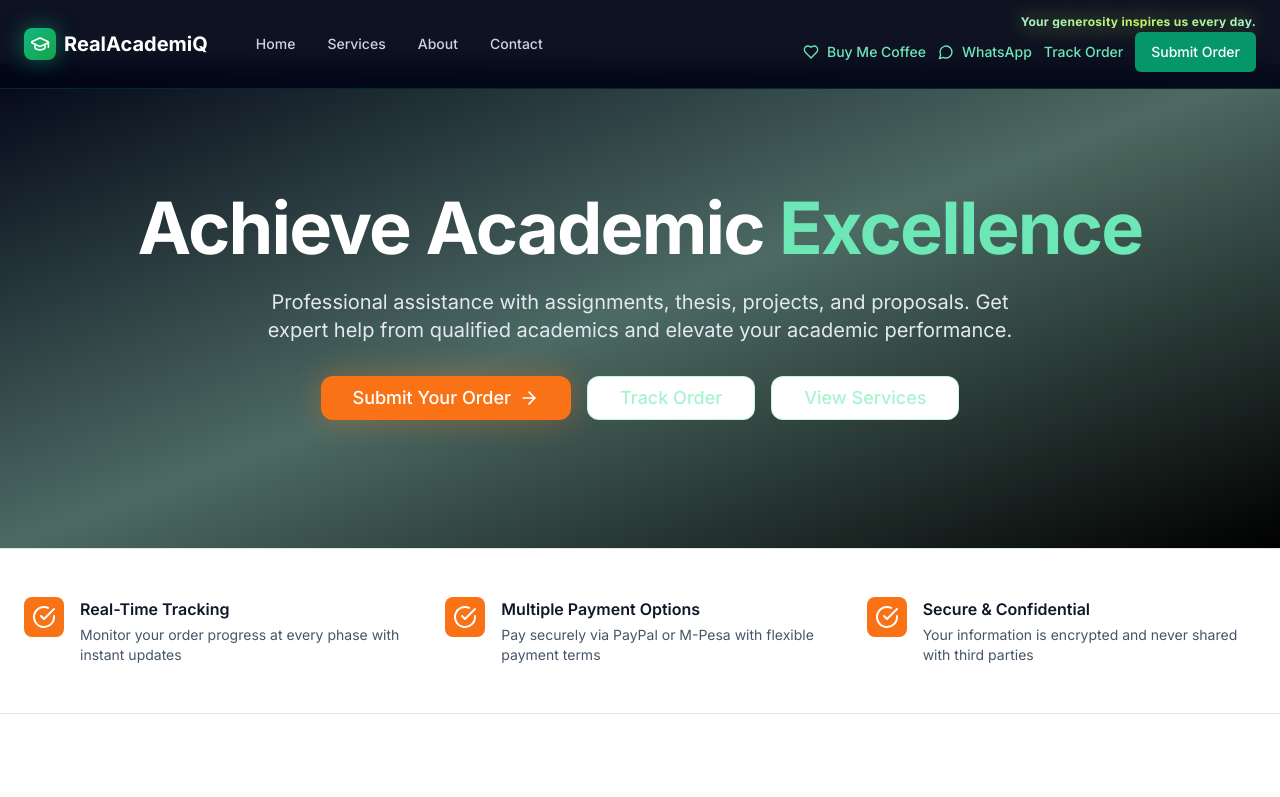
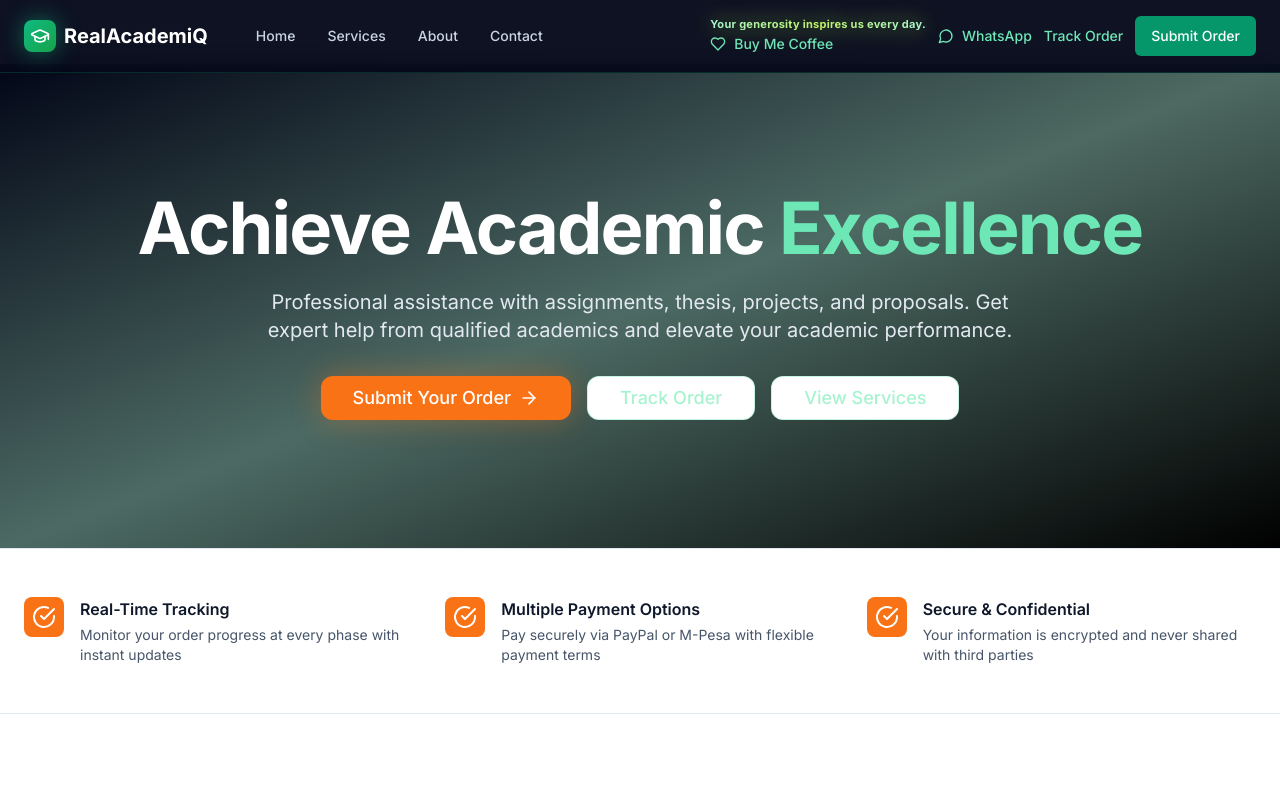
Before and after one commit to WolfriderReal/RealAcademiQ-, a Next.js app: page / in a window 1280 px wide. Shown: the top 797 px of the page. Built offline with nearby package versions, Linux system fonts and the light colour scheme.

Commit message:
Position blinking generosity text directly above Buy Me Coffee

```diff
--- a/src/components/Header.tsx
+++ b/src/components/Header.tsx
@@ -49,19 +49,20 @@ export default function Header() {
             </nav>
           </div>
 
-          <div className="flex flex-col items-end gap-1">
-            <p className="hidden lg:block text-xs font-bold leading-none tracking-wide text-transparent bg-clip-text bg-gradient-to-r from-emerald-200 via-lime-300 to-emerald-200 drop-shadow-[0_0_10px_rgba(163,230,53,0.8)] animate-[blink_1s_steps(2,start)_infinite]">
+          <div className="flex items-center gap-3 relative">
+            <div className="hidden sm:flex flex-col items-start">
+              <p className="text-[11px] font-bold leading-none tracking-wide text-transparent bg-clip-text bg-gradient-to-r from-emerald-200 via-lime-300 to-emerald-200 drop-shadow-[0_0_10px_rgba(163,230,53,0.8)] animate-[blink_1s_steps(2,start)_infinite] mb-1">
                 Your generosity inspires us every day.
               </p>
-            <div className="flex items-center gap-3 relative">
               <button
                 onClick={() => setShowDonationModal(!showDonationModal)}
-              className="hidden sm:inline-flex items-center gap-2 text-sm font-medium text-emerald-300 hover:text-emerald-200 transition-colors"
+                className="inline-flex items-center gap-2 text-sm font-medium text-emerald-300 hover:text-emerald-200 transition-colors"
                 title="Support us"
               >
                 <Heart className="w-4 h-4" />
                 Buy Me Coffee
               </button>
+            </div>
 
             {showDonationModal && (
               <div className="absolute top-12 right-0 bg-white border border-slate-200 rounded-lg shadow-2xl p-4 min-w-80 z-50">
@@ -147,7 +148,6 @@ export default function Header() {
           </div>
         </div>
       </div>
-      </div>
     </header>
   )
 }
```
Lines whose indentation alone changed are shown as unchanged.
